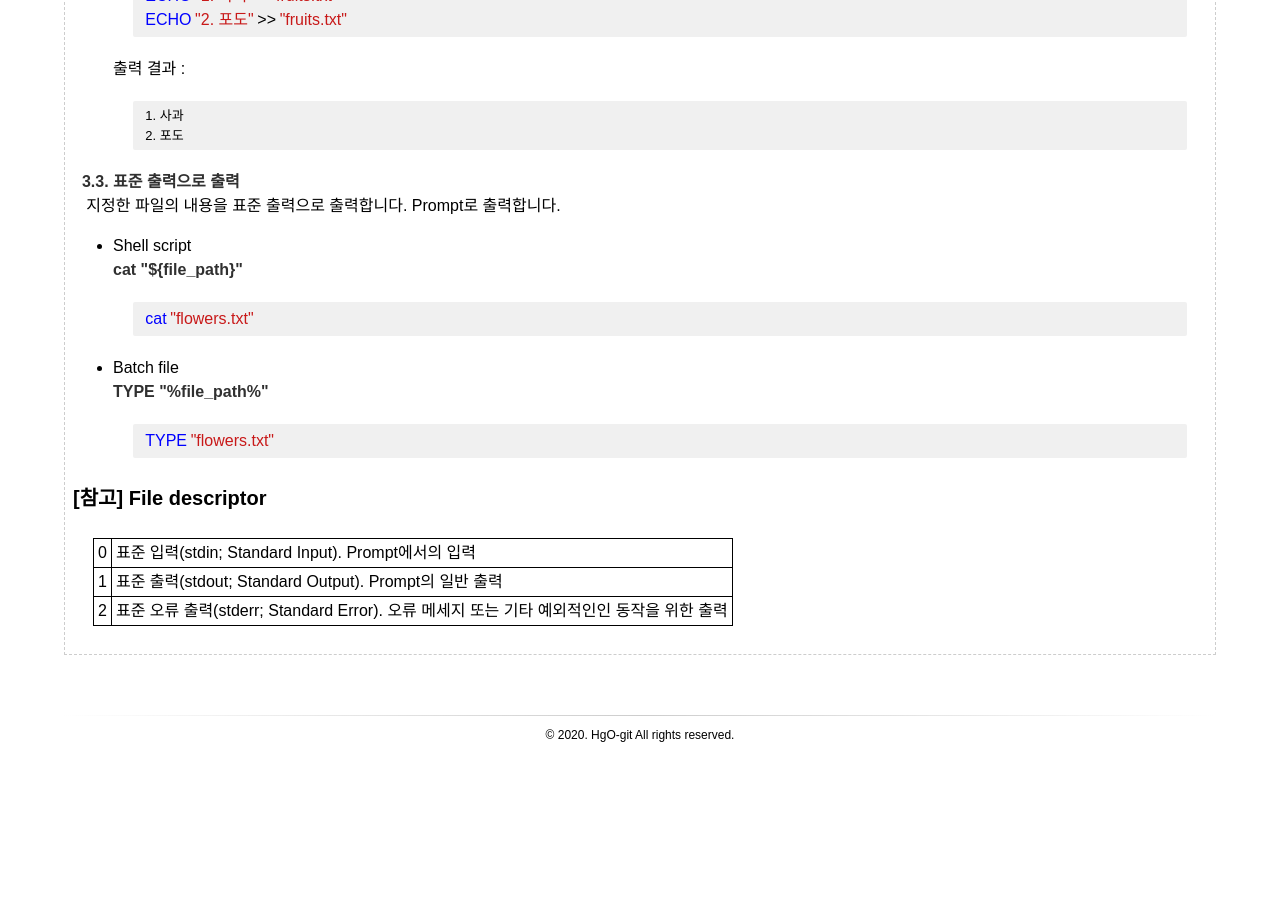
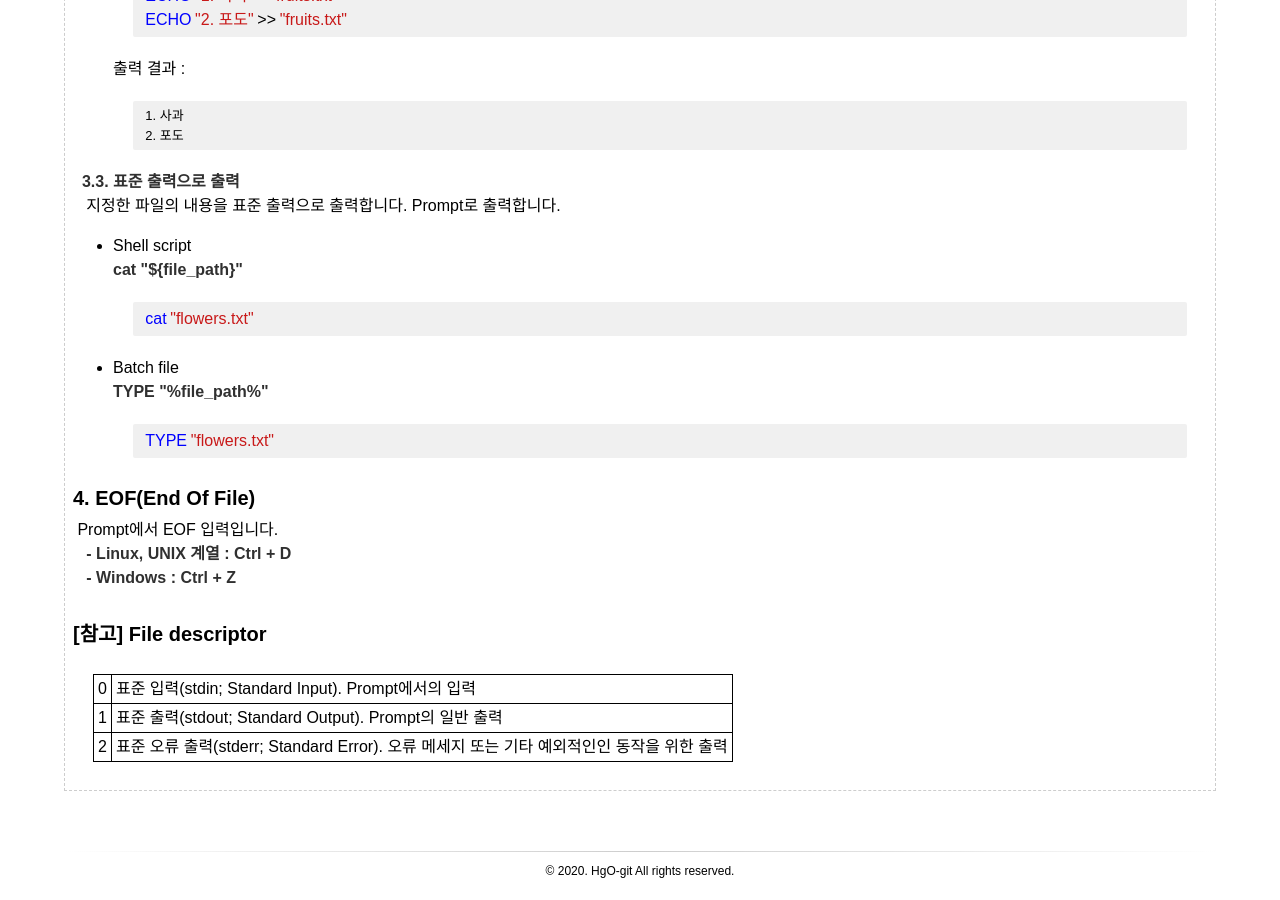
Before and after one commit to HgO-git/hgo-git.github.io, a Jekyll site: the page built from _posts/Shell/2020-08-02-16-13-shell-use-5-inout.md, in a window 1280 px wide and 900 px high, scrolled down 8835 px. Built offline with Jekyll 4.4.1, drawn with Linux system fonts in a browser that asks for light colours; before the commit the page ends 9599 px from its top, so only the background shows below that.

Commit message:
[fix/post] EOF관련 내용 추가

```diff
--- a/_posts/Shell/2020-08-02-16-13-shell-use-5-inout.md
+++ b/_posts/Shell/2020-08-02-16-13-shell-use-5-inout.md
@@ -432,6 +432,13 @@ ECHO %INPUT_VAR%
     TYPE "flowers.txt"
     ~~~
 
+###### 4. EOF(End Of File)
+&nbsp;Prompt에서 EOF 입력입니다.
+&nbsp;&nbsp;&nbsp;**- Linux, UNIX 계열 : Ctrl + D**
+&nbsp;&nbsp;&nbsp;**- Windows : Ctrl + Z**
+
+<br>
+
 ###### [참고] File descriptor
 
 |:---:|:--------------|
```
